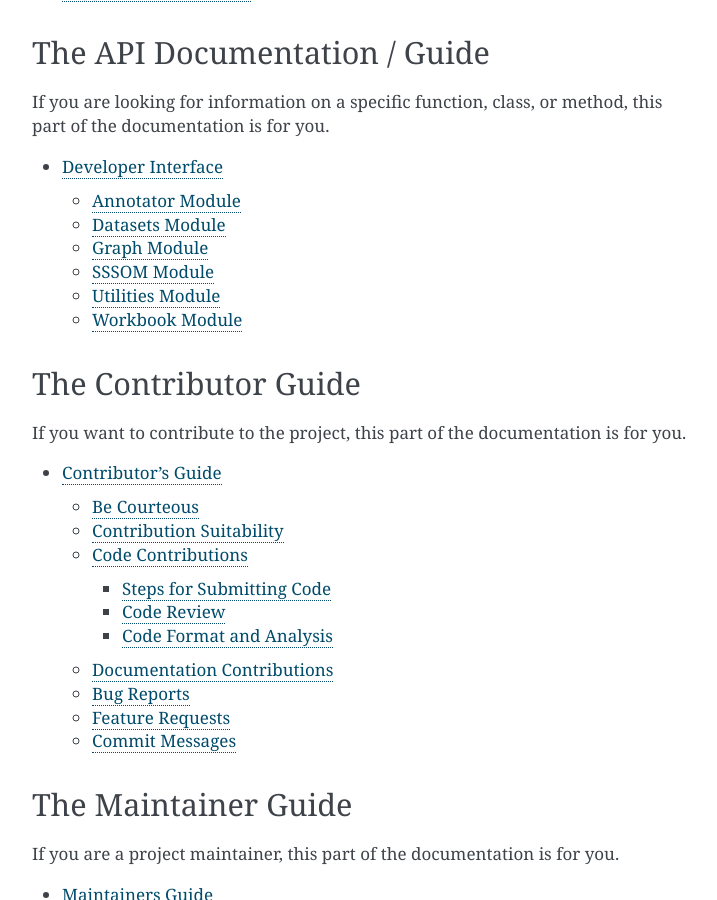
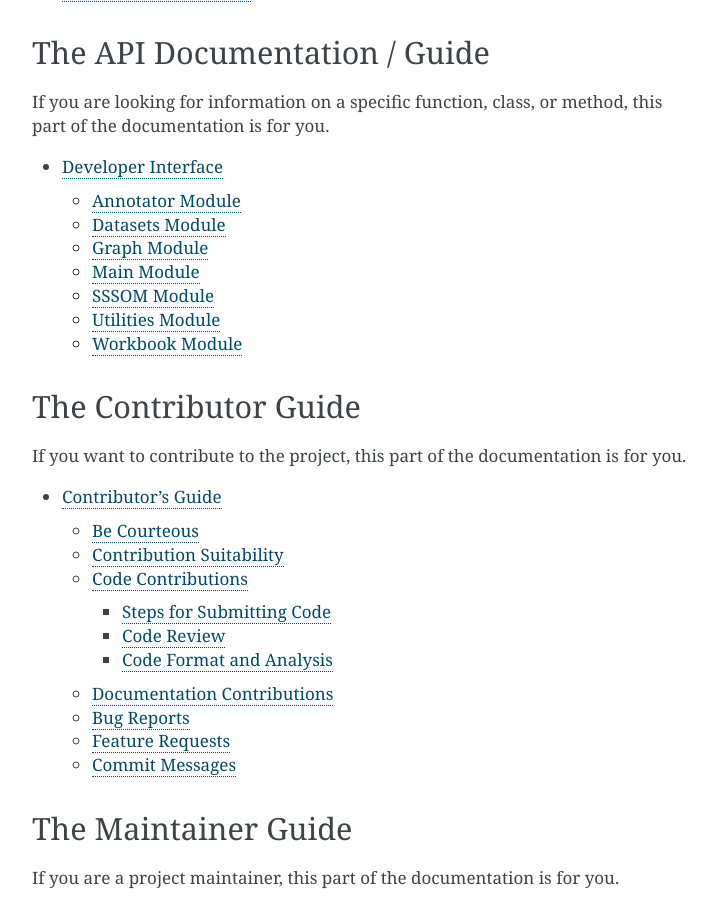
Before and after one commit to EDIorg/spinneret, a Sphinx documentation site: the page built from docs/source/index.rst, in a window 1280 px wide and 900 px high, scrolled down 513 px. Shown: the whole window, without its empty margins (388-1105 px from the left). Built offline with Sphinx 7.4.7, drawn with Linux system fonts in a browser that asks for light colours.

Commit message:
docs: document main interface for clarity
Add detailed documentation for the main interface to enhance
understanding and usage.

```diff
--- a/docs/source/user/api.rst
+++ b/docs/source/user/api.rst
@@ -21,6 +21,12 @@
 .. automodule:: spinneret.graph
    :members:
 
+Main Module
+-----------
+
+.. automodule:: spinneret.main
+   :members:
+
 SSSOM Module
 ------------
 
```
